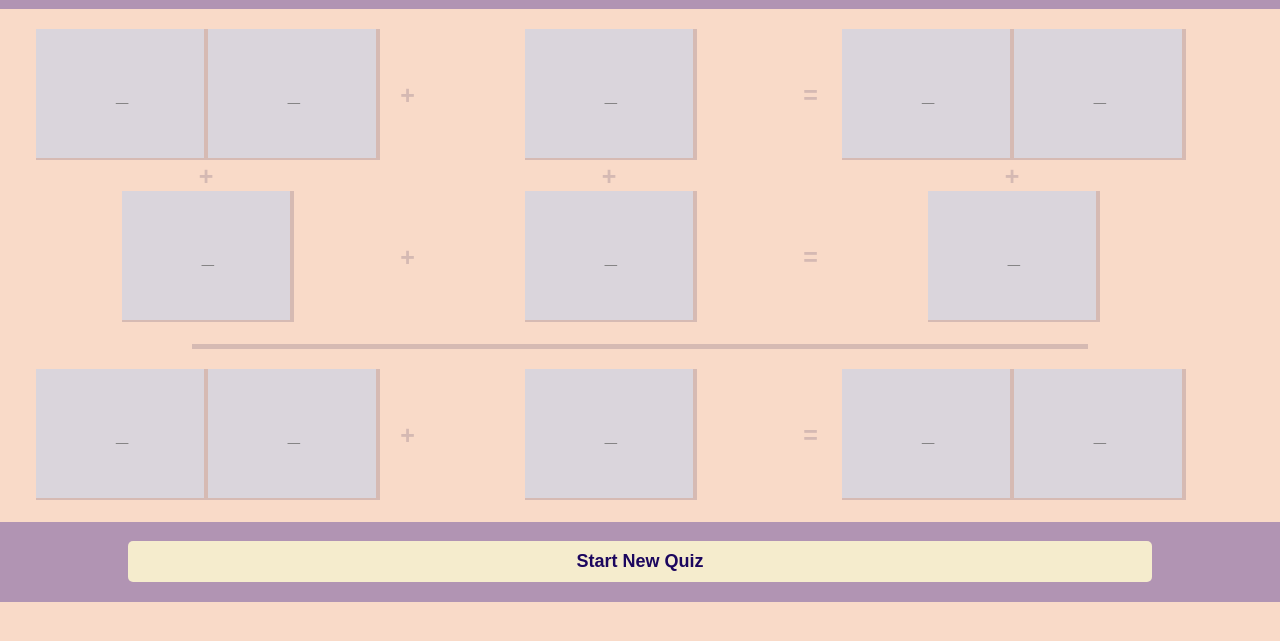
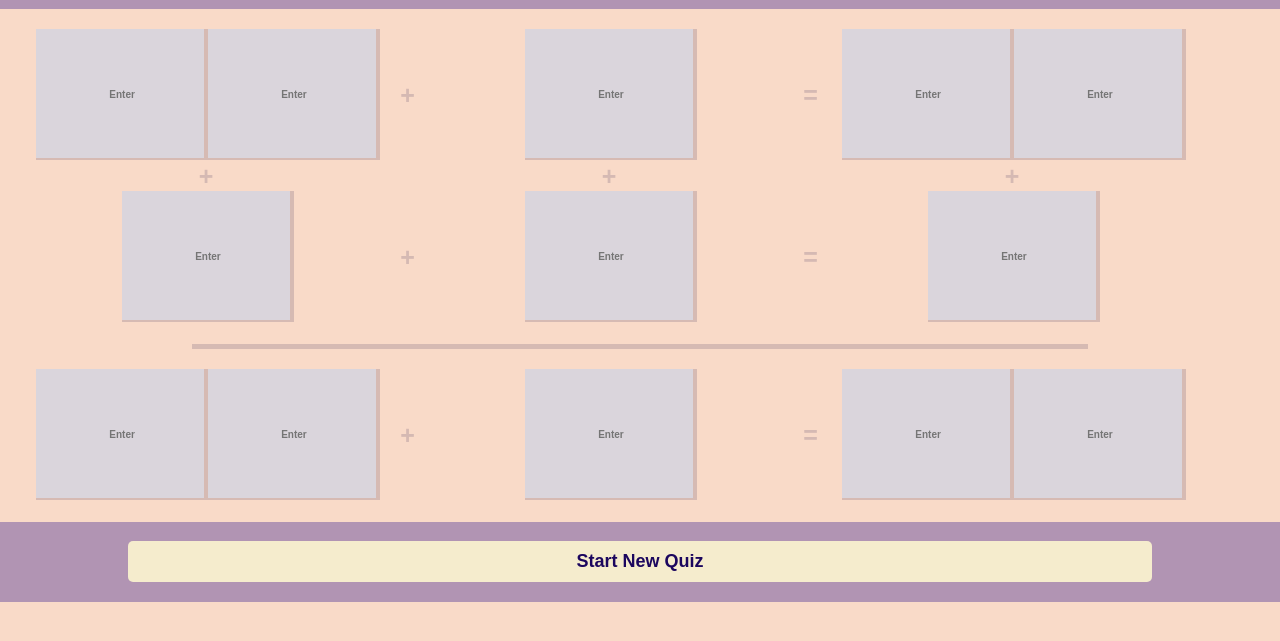
Before and after one commit to arjankroeger/flaggenquiz, a plain HTML site: page index.html in a window 1280 px wide. Shown: the part 71-712 px from the top of the page. Drawn offline with Linux system fonts and the light colour scheme.

Commit message:
Font size change when input

```diff
--- a/index.html
+++ b/index.html
@@ -53,11 +53,11 @@
                 <div class="flag">
                     <div class="flag-container">
                         <img src="statics/white.png" alt="Flag11l" id="vf11l">
-                        <input type="text" placeholder="_" pattern="^[0-9]{1}$" maxlength="1" id="vi11l">
+                        <input type="text" placeholder="Enter" pattern="^[0-9]{1}$" maxlength="1" id="vi11l">
                     </div>
                     <div class="flag-container">
                         <img src="statics/white.png" alt="Flag11r" id="vf11r">
-                        <input type="text" placeholder="_" pattern="^[0-9]{1}$" maxlength="1" id="vi11r">
+                        <input type="text" placeholder="Enter" pattern="^[0-9]{1}$" maxlength="1" id="vi11r">
                     </div>
                 </div>
 
@@ -68,7 +68,7 @@
                 <div class="flag">
                     <div class="flag-container">
                         <img src="statics/white.png" alt="Flag12" id="vf12">
-                        <input type="text" placeholder="_" pattern="^[0-9]{1}$" maxlength="1" id="vi12">
+                        <input type="text" placeholder="Enter" pattern="^[0-9]{1}$" maxlength="1" id="vi12">
                     </div>
                 </div>
 
@@ -79,11 +79,11 @@
                 <div class="flag">
                     <div class="flag-container">
                         <img src="statics/white.png" alt="Flag13l" id="vf13l">
-                        <input type="text" placeholder="_" pattern="^[0-9]{1}$" maxlength="1" id="vi13l">
+                        <input type="text" placeholder="Enter" pattern="^[0-9]{1}$" maxlength="1" id="vi13l">
                     </div>
                     <div class="flag-container">
                         <img src="statics/white.png" alt="Flag13r" id="vf13r">
-                        <input type="text" placeholder="_" pattern="^[0-9]{1}$" maxlength="1" id="vi13r">
+                        <input type="text" placeholder="Enter" pattern="^[0-9]{1}$" maxlength="1" id="vi13r">
                     </div>
                 </div>
 
@@ -109,7 +109,7 @@
                 <div class="flag">
                     <div class="flag-container">
                         <img src="statics/white.png" alt="Flag21" id="vf21">
-                        <input type="text" placeholder="_" pattern="^[0-9]{1}$" maxlength="1" id="vi21">
+                        <input type="text" placeholder="Enter" pattern="^[0-9]{1}$" maxlength="1" id="vi21">
                     </div>
                 </div>
 
@@ -120,7 +120,7 @@
                 <div class="flag">
                     <div class="flag-container">
                         <img src="statics/white.png" alt="Flag22" id="vf22">
-                        <input type="text" placeholder="_" pattern="^[0-9]{1}$" maxlength="1" id="vi22">
+                        <input type="text" placeholder="Enter" pattern="^[0-9]{1}$" maxlength="1" id="vi22">
                     </div>
                 </div>
 
@@ -131,7 +131,7 @@
                 <div class="flag">
                     <div class="flag-container">
                         <img src="statics/white.png" alt="Flag23" id="vf23">
-                        <input type="text" placeholder="_" pattern="^[0-9]{1}$" maxlength="1" id="vi23">
+                        <input type="text" placeholder="Enter" pattern="^[0-9]{1}$" maxlength="1" id="vi23">
                     </div>
                 </div>
             </div>
@@ -144,11 +144,11 @@
                 <div class="flag">
                     <div class="flag-container">
                         <img src="statics/white.png" alt="Flag31l" id="vf31l">
-                        <input type="text" placeholder="_" pattern="^[0-9]{1}$" maxlength="1" id="vi31l">
+                        <input type="text" placeholder="Enter" pattern="^[0-9]{1}$" maxlength="1" id="vi31l">
                     </div>
                     <div class="flag-container">
                         <img src="statics/white.png" alt="Flag31r" id="vf31r">
-                        <input type="text" placeholder="_" pattern="^[0-9]{1}$" maxlength="1" id="vi31r">
+                        <input type="text" placeholder="Enter" pattern="^[0-9]{1}$" maxlength="1" id="vi31r">
                     </div>
                 </div>
 
@@ -159,7 +159,7 @@
                 <div class="flag">
                     <div class="flag-container">
                         <img src="statics/white.png" alt="Flag32" id="vf32">
-                        <input type="text" placeholder="_" pattern="^[0-9]{1}$" maxlength="1" id="vi32">
+                        <input type="text" placeholder="Enter" pattern="^[0-9]{1}$" maxlength="1" id="vi32">
                     </div>
                 </div>
 
@@ -170,11 +170,11 @@
                 <div class="flag">
                     <div class="flag-container">
                         <img src="statics/white.png" alt="Flag33l" id="vf33l">
-                        <input type="text" placeholder="_" pattern="^[0-9]{1}$" maxlength="1" id="vi33l">
+                        <input type="text" placeholder="Enter" pattern="^[0-9]{1}$" maxlength="1" id="vi33l">
                     </div>
                     <div class="flag-container">
                         <img src="statics/white.png" alt="Flag33r" id="vf33r">
-                        <input type="text" placeholder="_" pattern="^[0-9]{1}$" maxlength="1" id="vi33r">
+                        <input type="text" placeholder="Enter" pattern="^[0-9]{1}$" maxlength="1" id="vi33r">
                     </div>
                 </div>
 
--- a/script.js
+++ b/script.js
@@ -2,10 +2,12 @@ function changeBrightness(input, image) {
     if(input.value.length >=1)
     {
         image.classList.add("darken");
+        input.classList.add("big")
     }
     else
     {
-       image.classList.remove("darken")
+       image.classList.remove("darken");
+       input.classList.remove("big")
     }
 }
 
--- a/styles.css
+++ b/styles.css
@@ -202,7 +202,7 @@ pointer-events: none;
 
 .flag input {
     color: var(--background-color-quiz);
-    font-size: 22px;
+    font-size: 10px;
     position: absolute;
     top: 0;
     left: 0;
@@ -214,6 +214,10 @@ pointer-events: none;
     font-weight: bold;
 }
 
+.flag input.big{
+ font-size: 22px;
+}
+
 
 .thick-line {
 border: none;
@@ -223,6 +227,8 @@ margin: 0 auto;
 width: 70%;
 
 }
+
+
 
 .footer {
     bottom: 0;
```
